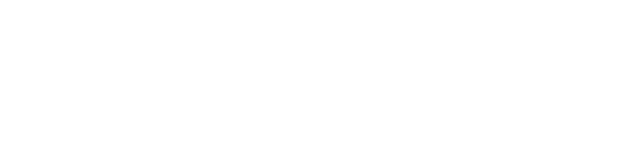
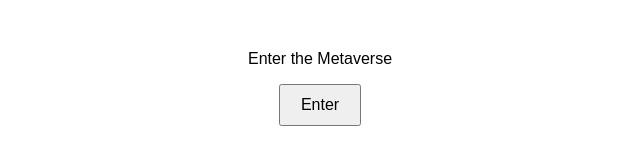
Before and after one commit to acciojob/enter-metaverse-Rashmi-Salunkhe, a website: page main.html in a window 1280 px wide. Shown: the whole page, without its empty margins (320-960 px from the left). Drawn offline with Linux system fonts and the light colour scheme.

Commit message:
created a submission

```diff
--- a/main.html
+++ b/main.html
@@ -1,16 +1,18 @@
 <!DOCTYPE html>
-
-<html>
+<html lang="en">
 
 <head>
-	<link rel="stylesheet" href="styles.css">
+    <meta charset="UTF-8">
+    <meta name="viewport" content="width=device-width, initial-scale=1.0">
+    <link rel="stylesheet" href="styles.css">
+    <title>Enter Metaverse</title>
 </head>
 
 <body>
-	<!-- the entire body must be written by student -->
-    <script type="text/javascript" src="./script.js">
-</script>
+    <p id="status">Enter the Metaverse</p>
+    <button id="enterBtn">Enter</button>
 
+    <script type="text/javascript" src="./script.js"></script>
 </body>
 
 </html>
--- a/script.js
+++ b/script.js
@@ -1 +1,5 @@
 //your JS code here. If required.
+document.getElementById('enterBtn').addEventListener('click', function() {
+    const statusParagraph = document.getElementById('status');
+    statusParagraph.innerHTML = '<h1>Entered Metaverse</h1>';
+});
--- a/styles.css
+++ b/styles.css
@@ -1 +1,12 @@
 /*  your css code here. If applicable */
+body {
+    font-family: Arial, sans-serif;
+    text-align: center;
+    margin-top: 50px;
+}
+
+#enterBtn {
+    padding: 10px 20px;
+    font-size: 16px;
+    cursor: pointer;
+}
```
